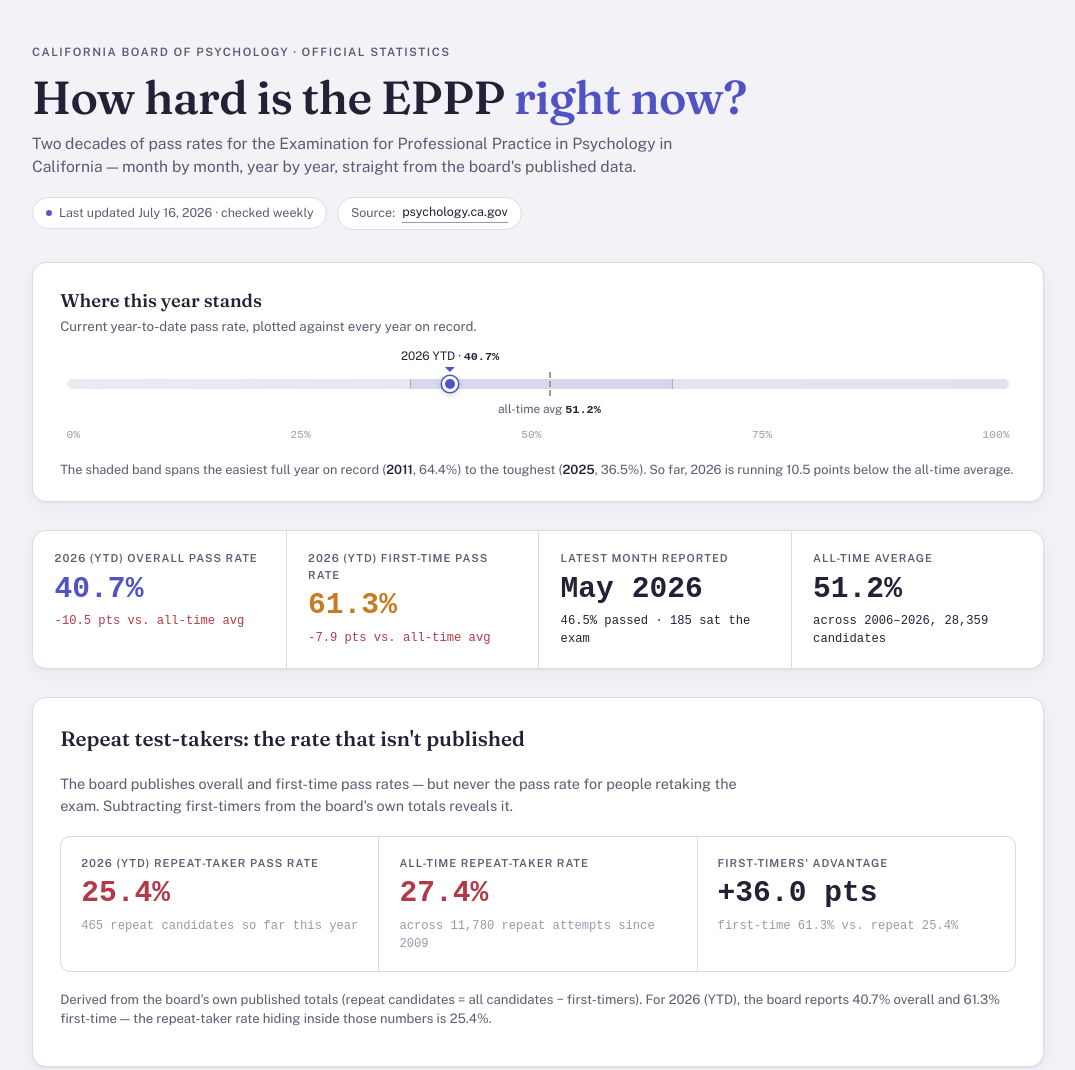
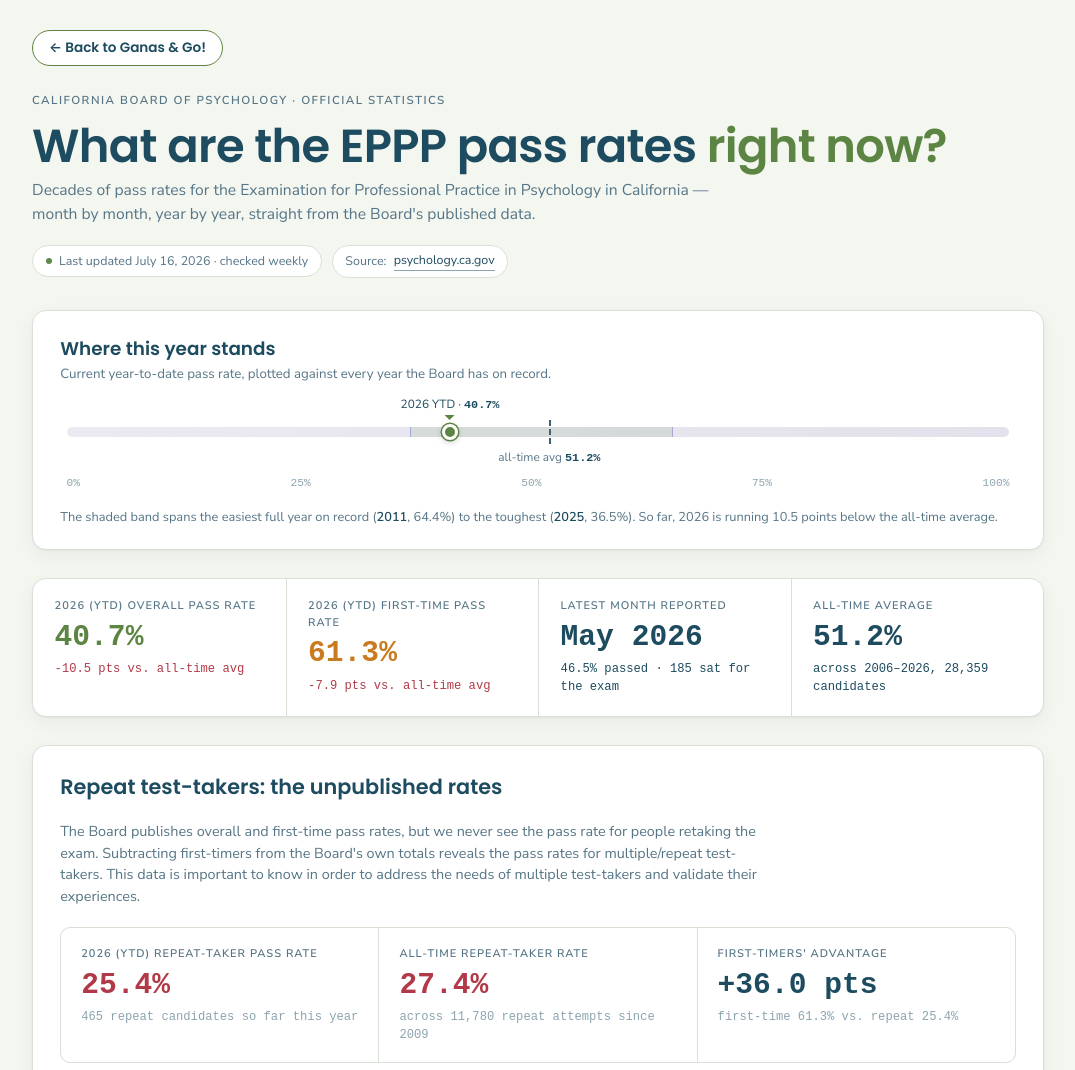
Before and after one commit to ganasandgo/eppp-tracker, a plain HTML site: page index.html in a window 1280 px wide. Shown: the top 1070 px of the page, without its empty margins (102-1177 px from the left). Drawn offline with nearby package versions, Linux system fonts and the light colour scheme; a web font is replaced by a local one.

Commit message:
Add files via upload

```diff
--- a/index.html
+++ b/index.html
@@ -3,27 +3,31 @@
 <head>
 <meta charset="UTF-8">
 <meta name="viewport" content="width=device-width, initial-scale=1.0">
-<title>California EPPP Pass Rate Tracker</title>
+<title>California EPPP Pass Rates — Ganas & Go</title>
+<meta property="og:title" content="California EPPP Pass Rates — updated monthly">
+<meta property="og:description" content="Decades of EPPP pass rates for California, including the repeat test-taker rates the Board doesn't publish. Straight from the Board's own data, updated automatically.">
+<meta name="description" content="Decades of EPPP pass rates for California, including the repeat test-taker rates the Board doesn't publish. Straight from the Board's own data, updated automatically.">
 <link rel="preconnect" href="https://fonts.googleapis.com">
 <link rel="preconnect" href="https://fonts.gstatic.com" crossorigin>
-<link href="https://fonts.googleapis.com/css2?family=Fraunces:opsz,wght@9..144,450;9..144,550;9..144,650&family=Public+Sans:wght@400;500;600;700&family=Spline+Sans+Mono:wght@400;500;600&display=swap" rel="stylesheet">
+<link href="https://fonts.googleapis.com/css2?family=Poppins:wght@500;600;700&family=Nunito+Sans:opsz,wght@6..12,400;6..12,600;6..12,700&family=Spline+Sans+Mono:wght@400;500;600&display=swap" rel="stylesheet">
 <script src="https://cdnjs.cloudflare.com/ajax/libs/chart.js/4.4.4/chart.umd.min.js"></script>
 <style>
   :root{
-    --paper:#F3F2F7;
+    --paper:#F4F6F0;
     --surface:#FFFFFF;
-    --ink:#232135;
-    --ink-soft:#5D5A72;
-    --ink-faint:#9B98AC;
-    --hairline:#DCDAE5;
-    --iris:#5053C4;
-    --iris-soft:rgba(80,83,196,0.10);
+    --ink:#1D4B5F;
+    --ink-soft:#567586;
+    --ink-faint:#8CA4AF;
+    --hairline:#D9E1D6;
+    --iris:#5C8442;
+    --iris-soft:rgba(92,132,66,0.12);
     --marigold:#C97B1F;
     --marigold-soft:rgba(201,123,31,0.12);
     --rose:#B23A48;
+    --dash:#40606F;
     --radius:14px;
-    --font-display:'Fraunces', Georgia, serif;
-    --font-body:'Public Sans', -apple-system, sans-serif;
+    --font-display:'Poppins', -apple-system, sans-serif;
+    --font-body:'Nunito Sans', -apple-system, sans-serif;
     --font-mono:'Spline Sans Mono', 'Courier New', monospace;
     --shadow:0 1px 2px rgba(35,33,53,0.05), 0 6px 20px rgba(35,33,53,0.05);
   }
@@ -38,6 +42,30 @@
   }
   .wrap{max-width:1060px;margin:0 auto;padding:2.75rem 1.5rem 3rem;}
 
+  /* ---------- Brand bar ---------- */
+  .brand-bar{
+    margin:-0.9rem 0 1.6rem;
+  }
+  .back-link{
+    display:inline-flex;
+    align-items:center;
+    gap:0.45rem;
+    font-family:var(--font-display);
+    font-size:0.85rem;
+    font-weight:600;
+    color:var(--ink);
+    text-decoration:none;
+    background:var(--surface);
+    border:1.5px solid var(--iris);
+    border-radius:999px;
+    padding:0.45rem 1rem;
+    transition:background 0.15s ease, color 0.15s ease;
+  }
+  .back-link:hover{
+    background:var(--iris);
+    color:#FFFFFF;
+  }
+
   /* ---------- Header ---------- */
   .eyebrow{
     font-size:0.72rem;
@@ -49,7 +77,7 @@
   }
   h1{
     font-family:var(--font-display);
-    font-weight:550;
+    font-weight:600;
     font-size:clamp(2rem, 4.5vw, 2.9rem);
     letter-spacing:-0.015em;
     line-height:1.1;
@@ -94,7 +122,7 @@
   .scale-card h2{
     font-family:var(--font-display);
     font-size:1.15rem;
-    font-weight:550;
+    font-weight:600;
     margin:0 0 0.2rem;
   }
   .scale-card .scale-sub{
@@ -118,7 +146,7 @@
   .scale-avg{
     position:absolute;top:-7px;bottom:-7px;
     width:0;
-    border-left:2px dashed var(--ink-faint);
+    border-left:2px dashed var(--dash);
   }
   .scale-now{
     position:absolute;top:50%;
@@ -217,14 +245,14 @@
   }
   .card-head h2{
     font-family:var(--font-display);
-    font-size:1.3rem;font-weight:550;margin:0;
+    font-size:1.3rem;font-weight:600;margin:0;
   }
   .legend{display:flex;gap:1rem;font-size:0.78rem;color:var(--ink-soft);flex-wrap:wrap;}
   .legend span{display:inline-flex;align-items:center;gap:0.4rem;}
   .swatch{width:11px;height:11px;border-radius:3px;display:inline-block;}
   .swatch.bar{background:var(--iris);}
   .swatch.line{background:var(--marigold);}
-  .swatch.dash{width:14px;height:0;border-top:2px dashed var(--ink-faint);border-radius:0;}
+  .swatch.dash{width:14px;height:0;border-top:2px dashed var(--dash);border-radius:0;}
   .swatch.rpt{width:14px;height:0;border-top:2px dotted var(--rose);border-radius:0;}
   .kpi-value.rose{color:var(--rose);}
   .repeat-intro{font-size:0.9rem;color:var(--ink-soft);margin:0 0 1.25rem;max-width:44rem;}
@@ -292,10 +320,14 @@
 <body>
 <div class="wrap">
 
+  <div class="brand-bar">
+    <a class="back-link" href="https://www.mindfulepppjourney.com/">← Back to Ganas &amp; Go!</a>
+  </div>
+
   <header>
     <p class="eyebrow">California Board of Psychology · Official Statistics</p>
-    <h1>How hard is the EPPP <em>right now?</em></h1>
-    <p class="subtitle">Two decades of pass rates for the Examination for Professional Practice in Psychology in California — month by month, year by year, straight from the board's published data.</p>
+    <h1>What are the EPPP pass rates <em>right now?</em></h1>
+    <p class="subtitle">Decades of pass rates for the Examination for Professional Practice in Psychology in California — month by month, year by year, straight from the Board's published data.</p>
     <div class="meta-row">
       <span class="chip"><span class="pulse"></span><span id="updated-text">Loading…</span></span>
       <span class="chip">Source: <a href="https://www.psychology.ca.gov/applicants/exams/statistics.shtml" target="_blank" rel="noopener">psychology.ca.gov</a></span>
@@ -308,7 +340,7 @@
 
   <section class="scale-card" aria-describedby="scale-sr">
     <h2 id="scale-title">Where this year stands</h2>
-    <p class="scale-sub" id="scale-sub">Current year-to-date pass rate, plotted against every year on record.</p>
+    <p class="scale-sub" id="scale-sub">Current year-to-date pass rate, plotted against every year the Board has on record.</p>
     <div class="scale" aria-hidden="true">
       <div class="scale-range" id="scale-range"></div>
       <div class="scale-avg" id="scale-avg"></div>
@@ -348,9 +380,9 @@
 
   <section class="card" id="repeat-card">
     <div class="card-head">
-      <h2>Repeat test-takers: the rate that isn't published</h2>
+      <h2>Repeat test-takers: the unpublished rates</h2>
     </div>
-    <p class="repeat-intro">The board publishes overall and first-time pass rates — but never the pass rate for people retaking the exam. Subtracting first-timers from the board's own totals reveals it.</p>
+    <p class="repeat-intro">The Board publishes overall and first-time pass rates, but we never see the pass rate for people retaking the exam. Subtracting first-timers from the Board's own totals reveals the pass rates for multiple/repeat test-takers. This data is important to know in order to address the needs of multiple test-takers and validate their experiences.</p>
     <div class="repeat-grid">
       <div class="repeat-stat">
         <div class="kpi-label" id="rp1-label">Repeat-taker pass rate</div>
@@ -385,7 +417,7 @@
       <canvas id="yearlyChart" role="img" aria-describedby="yearly-sr"></canvas>
     </div>
     <p class="sr-only" id="yearly-sr"></p>
-    <p class="chart-caption">The dashed line marks the all-time average, so each year's position above or below the historical norm is visible at a glance. First-time and repeat-taker breakdowns begin in 2009, when the board started publishing first-timer counts. The most recent year is year-to-date and keeps filling in as the board reports new months.</p>
+    <p class="chart-caption">The dashed line marks the all-time average, so each year's position above or below the historical norm is visible at a glance. First-time and repeat-taker breakdowns begin in 2009, when the Board started publishing first-timer counts. The most recent year is year-to-date and keeps filling in as the Board reports new months.</p>
   </section>
 
   <section class="card">
@@ -423,8 +455,8 @@
   </section>
 
   <footer>
-    <span>Data: California Board of Psychology, <a href="https://www.psychology.ca.gov/applicants/exams/statistics.shtml" target="_blank" rel="noopener">official statistics page</a>. Year-to-date figures are provisional and may be revised by the board.</span>
-    <span>The board posts new numbers monthly · this page checks weekly.</span>
+    <span>Data: California Board of Psychology, <a href="https://www.psychology.ca.gov/applicants/exams/statistics.shtml" target="_blank" rel="noopener">official statistics page</a>. Year-to-date figures are provisional and may be revised by the Board.</span>
+    <span>The Board posts new numbers monthly · this page checks weekly.</span>
   </footer>
 
 </div>
@@ -444,7 +476,7 @@ const MONTH_ABBR = {
 function fmtPct(n){ return (Math.round(n*10)/10).toFixed(1) + '%'; }
 function fmtNum(n){ return n.toLocaleString('en-US'); }
 
-// Repeat-taker figures are derived from the board's own published
+// Repeat-taker figures are derived from the Board's own published
 // totals: repeat candidates = all candidates minus first-timers.
 // Guards: skip rows where the derivation would be nonsensical
 // (no repeat candidates, or source-data anomalies producing
@@ -476,14 +508,14 @@ async function loadData(){
 function buildYearlyDatasets(data, years, avgAll){
   const overall = years.map(y => data.years[y].total.pct_passed);
   const firstTime = years.map(y => data.years[y].total.pct_first_time_passed);
-  const barColors = years.map(y => data.years[y].complete ? 'rgba(80,83,196,0.85)' : 'rgba(80,83,196,0.38)');
+  const barColors = years.map(y => data.years[y].complete ? 'rgba(92,132,66,0.85)' : 'rgba(92,132,66,0.38)');
 
   return {
     labels: years.map(y => data.years[y].complete ? y : y + ' (YTD)'),
     datasets: [
       {
         type:'bar', label:'Overall pass rate', data: overall,
-        backgroundColor: barColors, borderColor:'rgba(80,83,196,0.85)', borderWidth: 1,
+        backgroundColor: barColors, borderColor:'rgba(92,132,66,0.85)', borderWidth: 1,
         borderRadius: 4, maxBarThickness: 46, order: 2
       },
       {
@@ -498,7 +530,7 @@ function buildYearlyDatasets(data, years, avgAll){
       },
       {
         type:'line', label:'All-time average', data: years.map(()=>avgAll),
-        borderColor:'#9B98AC', borderDash:[6,4], pointRadius:0, borderWidth:1.5, order:0
+        borderColor:'#40606F', borderDash:[6,4], pointRadius:0, borderWidth:1.5, order:0
       }
     ]
   };
@@ -511,7 +543,7 @@ function buildMonthlyDatasets(monthRows, avgAll){
     datasets: [
       {
         type:'bar', label:'Overall pass rate', data: monthRows.map(m=>m.pct_passed),
-        backgroundColor:'rgba(80,83,196,0.85)', borderRadius:4, maxBarThickness:42, order:2
+        backgroundColor:'rgba(92,132,66,0.85)', borderRadius:4, maxBarThickness:42, order:2
       },
       {
         type:'line', label:'First-time pass rate', data: monthRows.map(m=>m.pct_first_time_passed),
@@ -525,7 +557,7 @@ function buildMonthlyDatasets(monthRows, avgAll){
       },
       {
         type:'line', label:'All-time average', data: labels.map(()=>avgAll),
-        borderColor:'#9B98AC', borderDash:[6,4], pointRadius:0, borderWidth:1.5, order:0
+        borderColor:'#40606F', borderDash:[6,4], pointRadius:0, borderWidth:1.5, order:0
       }
     ]
   };
@@ -535,11 +567,11 @@ function commonScales(){
   return {
     y:{
       min:0, max:100,
-      ticks:{ callback: v => v + '%', font:{family:"'Spline Sans Mono', monospace", size:11}, color:'#5D5A72' },
-      grid:{ color:'#E9E8F0' }
+      ticks:{ callback: v => v + '%', font:{family:"'Spline Sans Mono', monospace", size:11}, color:'#567586' },
+      grid:{ color:'#E4EAE0' }
     },
     x:{
-      ticks:{ font:{family:"'Public Sans', sans-serif", size:11}, color:'#5D5A72' },
+      ticks:{ font:{family:"'Public Sans', sans-serif", size:11}, color:'#567586' },
       grid:{ display:false }
     }
   };
@@ -684,7 +716,7 @@ function renderScaleBand(data, years, currentYear, avgAll){
   document.getElementById('kpi2-delta').className = 'kpi-delta ' + (Math.abs(d2)<0.05?'flat':(d2>0?'up':'down'));
 
   document.getElementById('kpi3-value').textContent = `${MONTH_ABBR[latestMonth.month]} ${currentYear}`;
-  document.getElementById('kpi3-delta').textContent = `${fmtPct(latestMonth.pct_passed)} passed · ${fmtNum(latestMonth.candidates)} sat the exam`;
+  document.getElementById('kpi3-delta').textContent = `${fmtPct(latestMonth.pct_passed)} passed · ${fmtNum(latestMonth.candidates)} sat for the exam`;
 
   document.getElementById('kpi4-value').textContent = fmtPct(avgAll);
   document.getElementById('kpi4-delta').textContent = `across ${years[0]}–${years[years.length-1]}, ${fmtNum(totalCand)} candidates`;
@@ -711,9 +743,9 @@ function renderScaleBand(data, years, currentYear, avgAll){
   document.getElementById('rp3-sub').textContent = `first-time ${fmtPct(currentYearData.total.pct_first_time_passed)} vs. repeat ${rptNow.rate === null ? '—' : fmtPct(rptNow.rate)}`;
 
   document.getElementById('repeat-note').textContent =
-    `Derived from the board's own published totals (repeat candidates = all candidates − first-timers). ` +
-    `For ${ytdLabel}, the board reports ${fmtPct(currentYearData.total.pct_passed)} overall and ${fmtPct(currentYearData.total.pct_first_time_passed)} first-time — ` +
-    `the repeat-taker rate hiding inside those numbers is ${rptNow.rate === null ? 'not derivable this period' : fmtPct(rptNow.rate)}.`;
+    `Derived from the Board's own published totals (repeat candidates = all candidates − first-timers). ` +
+    `For ${ytdLabel}, the Board reports ${fmtPct(currentYearData.total.pct_passed)} overall and ${fmtPct(currentYearData.total.pct_first_time_passed)} first-time — ` +
+    `the non-reported repeat-taker rate is ${rptNow.rate === null ? 'not derivable this period' : fmtPct(rptNow.rate)}.`;
 
   // ---- Yearly chart ----
   const chartsAvailable = await ensureChartLib();
```
